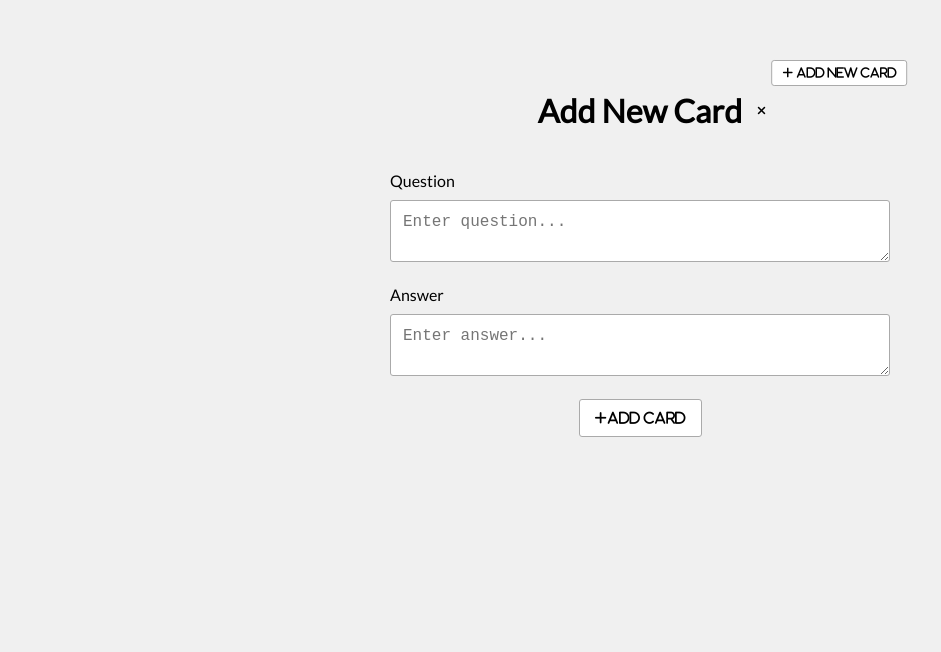
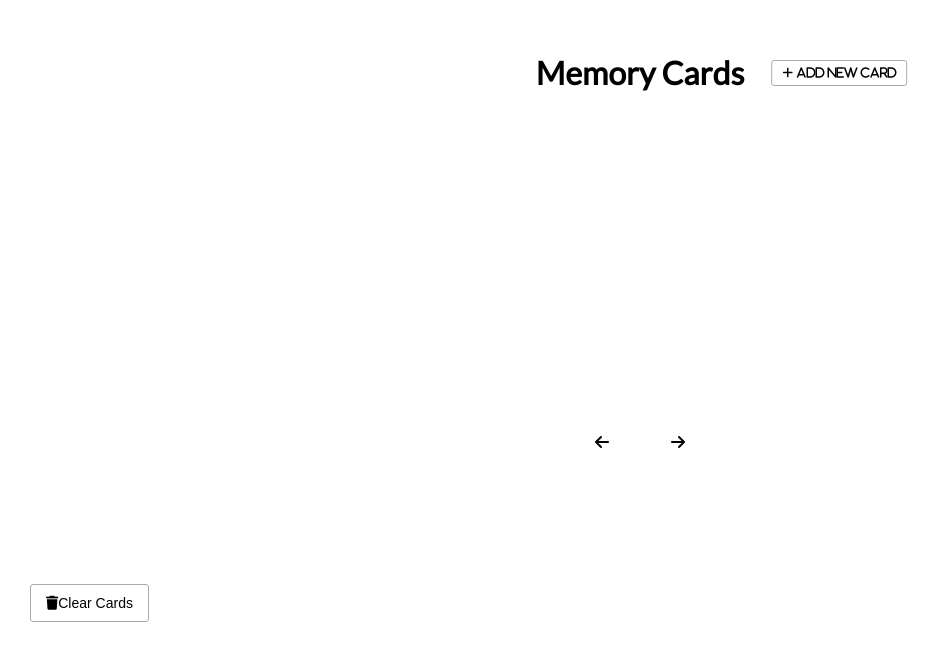
Before and after one commit to adeshrai6/WebDev, a plain HTML site: page MemoryCard/index.html in a window 1280 px wide. Shown: the part 148-800 px from the top of the page, without its empty margins (0-941 px from the left). Drawn offline with Linux system fonts and the light colour scheme.

Commit message:
getting all html element

```diff
--- a/MemoryCard/index.html
+++ b/MemoryCard/index.html
@@ -23,7 +23,7 @@
 
 
     <div id="cards-container" class="cards">
-        <div class="card active">
+        <!-- <div class="card active">
             <div class="inner-card">
                 <div class="inner-card-front">
                     <p>
@@ -51,7 +51,7 @@
                     </p>
                 </div>
             </div>
-        </div>
+        </div> -->
     </div>
 
     <div class="navigation">
--- a/MemoryCard/script.js
+++ b/MemoryCard/script.js
@@ -0,0 +1,11 @@
+const cardContainer = document.getElementById('cards-container');
+const prevBtn = document.getElementById('prev');
+const nextBtn = document.getElementById('next');
+const currentEl = document.getElementById('current');
+const showBtn = document.getElementById('show');
+const hideBtn = document.getElementById('hide');
+const questionEl = document.getElementById('question');
+const answerEl = document.getElementById('answer');
+const addCardBtn = document.getElementById('add-card');
+const clearBtn = document.getElementById('clear');
+const addContainer = document.getElementById('add-container');
--- a/MemoryCard/style.css
+++ b/MemoryCard/style.css
@@ -153,6 +153,8 @@ h1 button {
 }
 
 .add-container {
+    opacity: 0;
+    z-index: -1;
     background-color: #f0f0f0;
     border-top: 2px solid #eee;
     display: flex;
```
